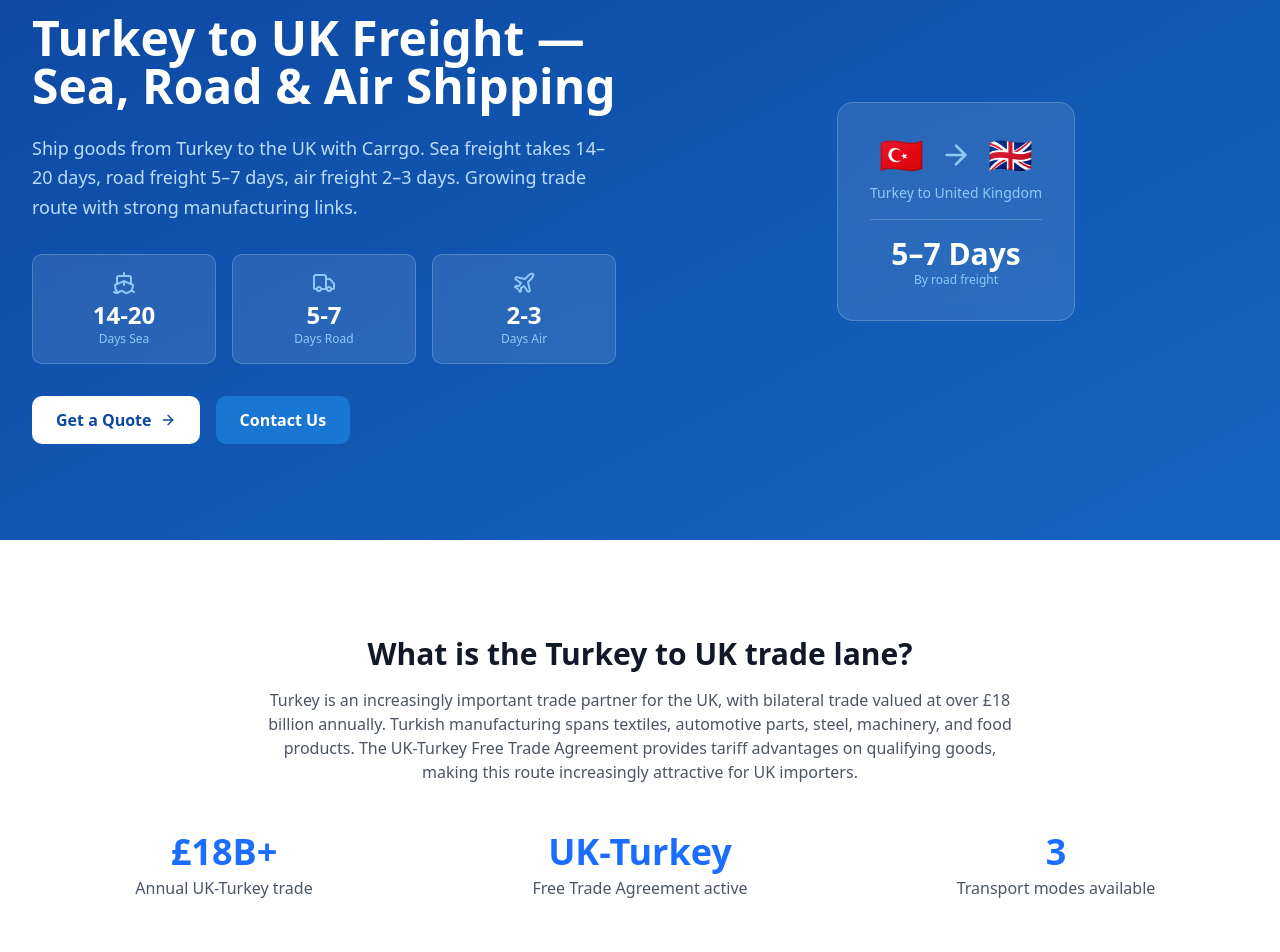
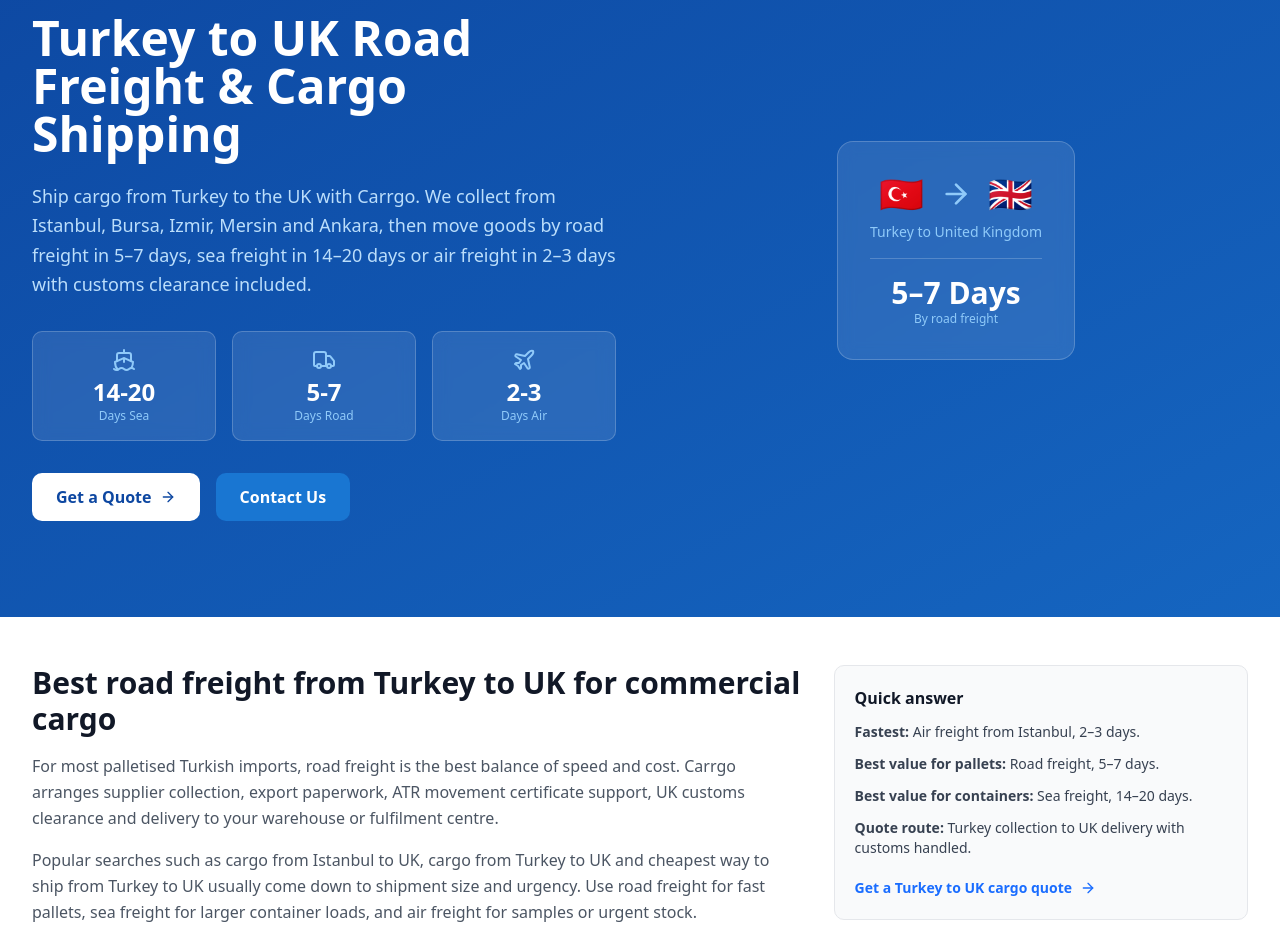
Before and after one commit to rbuilder80-sudo/carrgo-website, a React (Vite) app: page /routes/turkey-to-uk in a window 1280 px wide. Shown: the part 180-1132 px from the top of the page. Built offline with nearby package versions, Linux system fonts and the light colour scheme.

Commit message:
Improve Turkey route search targeting

```diff
--- a/src/pages/AiSitemap.tsx
+++ b/src/pages/AiSitemap.tsx
@@ -20,7 +20,7 @@
   { path: '/routes/netherlands-to-uk', title: 'Netherlands to UK', desc: 'Road 1-3 days, Sea 3-5 days, Air 1 day. Short-sea and road freight via Rotterdam.', modified: '2025-01-15' },
   { path: '/routes/india-to-uk', title: 'India to UK', desc: 'Sea 20-28 days, Air 3-5 days. Regular sailings from Mumbai, Chennai, and Mundra.', modified: '2025-01-15' },
   { path: '/routes/usa-to-uk', title: 'USA to UK', desc: 'Sea 10-15 days (east coast), Air 1-3 days. Transatlantic shipping from major US ports.', modified: '2025-01-15' },
-  { path: '/routes/turkey-to-uk', title: 'Turkey to UK', desc: 'Sea 14-20 days, Road 5-7 days. Growing route for textiles, automotive, and manufacturing.', modified: '2025-01-15' },
+  { path: '/routes/turkey-to-uk', title: 'Turkey to UK', desc: 'Road freight, sea freight and air cargo from Istanbul, Bursa, Izmir and Mersin to UK delivery with customs handled.', modified: '2026-09-08' },
   { path: '/routes/uae-to-uk', title: 'UAE to UK', desc: 'Sea 18-24 days, Air 2-4 days. Middle East shipping via Jebel Ali and Abu Dhabi.', modified: '2025-01-15' },
   { path: '/routes/spain-to-uk', title: 'Spain to UK', desc: 'Road 4-9 days, Sea 7-12 days. Road freight and short sea from Barcelona, Madrid, Valencia.', modified: '2025-01-15' },
   { path: '/routes/belfast-northern-ireland', title: 'Belfast & Northern Ireland', desc: 'Sea 8-14 hrs, Road 1-2 days. Full GB-NI freight with Windsor Framework customs support.', modified: '2025-01-15' },
--- a/src/pages/routes/TurkeyToUk.tsx
+++ b/src/pages/routes/TurkeyToUk.tsx
@@ -48,18 +48,18 @@
   return (
     <>
       <Seo
-        title="Turkey to UK Freight | Sea, Road & Air Shipping | Carrgo"
-        description="Ship goods from Turkey to UK — sea freight 14-20 days, road 5-7 days, air 2-3 days. Benefit from UK-Turkey FTA reduced tariffs. Full customs clearance included."
-        keywords="turkey to uk freight, shipping from turkey to uk, turkish freight forwarder, istanbul to uk shipping, ambarli to felixstowe, turkey uk trade"
+        title="Turkey to UK Road Freight & Cargo Shipping | Istanbul to UK | Carrgo"
+        description="Cargo from Turkey to UK by road, sea or air. Istanbul to UK collections, customs clearance, ATR support, delivery in 5-7 days by road and quotes in 2 hours."
+        keywords="turkey to uk freight, road freight from turkey to uk, best road freight from turkey to uk, cargo from turkey to uk, cargo from istanbul to uk, istanbul to uk shipping, shipping from turkey to uk, turkish freight forwarder, ambarli to felixstowe, turkey uk trade"
         ogUrl="https://www.carrgo.co.uk/routes/turkey-to-uk/"
         canonical="https://www.carrgo.co.uk/routes/turkey-to-uk/"
         structuredData={{
           "@context": "https://schema.org",
           "@type": "Service",
-          "name": "Turkey to UK Freight Shipping",
+          "name": "Turkey to UK Road Freight and Cargo Shipping",
           "provider": { "@type": "Organization", "name": "Carrgo Freight Solutions Ltd" },
           "areaServed": [{"@type": "Country", "name": "Turkey"}, {"@type": "Country", "name": "United Kingdom"}],
-          "description": "Sea, road and air freight forwarding from Turkey to the UK with customs clearance and UK-Turkey FTA support."
+          "description": "Road, sea and air freight forwarding from Turkey to the UK, including Istanbul cargo collections, ATR documentation, customs clearance and final UK delivery."
         }}
       />
 
@@ -71,10 +71,10 @@
               <div>
                 <span className="inline-block text-xs font-semibold tracking-wider uppercase text-brand-200 mb-3">SHIPPING ROUTE</span>
                 <h1 id="hero-heading" className="text-4xl lg:text-5xl font-extrabold leading-tight mb-6">
-                  Turkey to UK Freight — Sea, Road & Air Shipping
+                  Turkey to UK Road Freight & Cargo Shipping
                 </h1>
                 <p className="text-lg text-brand-100 mb-8 leading-relaxed">
-                  Ship goods from Turkey to the UK with Carrgo. Sea freight takes 14–20 days, road freight 5–7 days, air freight 2–3 days. Growing trade route with strong manufacturing links.
+                  Ship cargo from Turkey to the UK with Carrgo. We collect from Istanbul, Bursa, Izmir, Mersin and Ankara, then move goods by road freight in 5–7 days, sea freight in 14–20 days or air freight in 2–3 days with customs clearance included.
                 </p>
                 <div className="grid grid-cols-3 gap-4 mb-8">
                   <div className="bg-white/10 backdrop-blur rounded-lg p-4 text-center border border-white/20">
@@ -115,6 +115,35 @@
                     <p className="text-brand-200 text-xs">By road freight</p>
                   </div>
                 </div>
+              </div>
+            </div>
+          </div>
+        </section>
+
+        {/* ====== SEARCH INTENT ANSWER ====== */}
+        <section className="py-12 bg-white border-b border-gray-100">
+          <div className="max-w-7xl mx-auto px-4 sm:px-6 lg:px-8">
+            <div className="grid lg:grid-cols-[1.3fr_0.7fr] gap-8 items-start">
+              <div>
+                <h2 className="text-2xl md:text-3xl font-bold text-gray-900 mb-4">Best road freight from Turkey to UK for commercial cargo</h2>
+                <p className="text-gray-600 leading-relaxed mb-4">
+                  For most palletised Turkish imports, road freight is the best balance of speed and cost. Carrgo arranges supplier collection, export paperwork, ATR movement certificate support, UK customs clearance and delivery to your warehouse or fulfilment centre.
+                </p>
+                <p className="text-gray-600 leading-relaxed">
+                  Popular searches such as cargo from Istanbul to UK, cargo from Turkey to UK and cheapest way to ship from Turkey to UK usually come down to shipment size and urgency. Use road freight for fast pallets, sea freight for larger container loads, and air freight for samples or urgent stock.
+                </p>
+              </div>
+              <div className="bg-gray-50 border border-gray-200 rounded-lg p-5">
+                <h3 className="font-bold text-gray-900 mb-3">Quick answer</h3>
+                <ul className="space-y-3 text-sm text-gray-700">
+                  <li><strong>Fastest:</strong> Air freight from Istanbul, 2–3 days.</li>
+                  <li><strong>Best value for pallets:</strong> Road freight, 5–7 days.</li>
+                  <li><strong>Best value for containers:</strong> Sea freight, 14–20 days.</li>
+                  <li><strong>Quote route:</strong> Turkey collection to UK delivery with customs handled.</li>
+                </ul>
+                <Link to="/get-a-quote" className="mt-5 inline-flex items-center gap-2 text-sm font-semibold text-[#1A6DFF] hover:underline">
+                  Get a Turkey to UK cargo quote <ArrowRight className="w-4 h-4" aria-hidden="true" />
+                </Link>
               </div>
             </div>
           </div>
```
Also changed, not shown: 2 other files (tests, documents, lock files or other folders).
